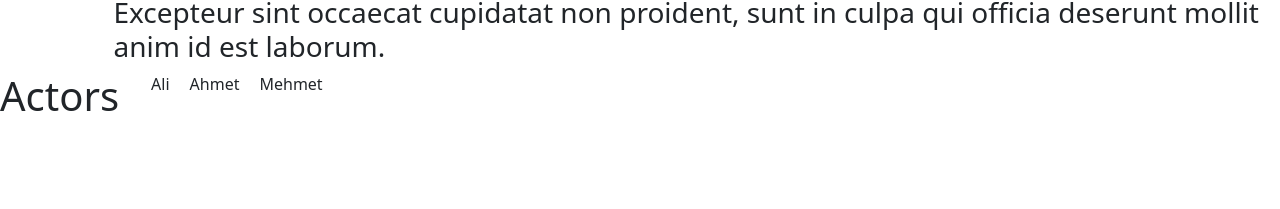
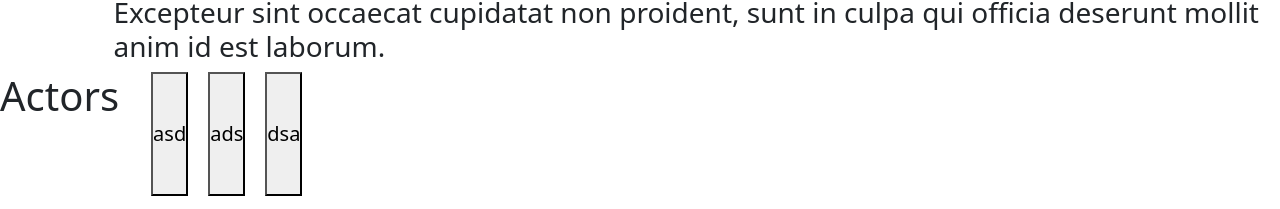
Before and after one commit to creatornadiran/Movie-Tickets-Online-Booking-Site, a React (Create React App) app in the folder frontend/: page / in a window 1280 px wide. Both pictures are taken after a click on the link "Go somewheree". Shown: the part 598-807 px from the top of the page. Built offline with nearby package versions, Linux system fonts and the light colour scheme.

Commit message:
add actorCard

```diff
--- a/frontend/src/components/mainpage/MainpageCardSlider.jsx
+++ b/frontend/src/components/mainpage/MainpageCardSlider.jsx
@@ -56,7 +56,11 @@ const MainpageCardSlider = () => {
                       "9.5",
                       ["2D", "Turkish", "IMAX"],
                       "Lorem ipsum dolor sit amet, consectetur adipisicing elit, sed do eiusmod tempor incididunt ut labore et dolore magna aliqua. Ut enim ad minim veniam, quis nostrud exercitation ullamco laboris nisi ut aliquip ex ea commodo consequat. Duis aute irure dolor in reprehenderit in voluptate velit esse cillum dolore eu fugiat nulla pariatur. Excepteur sint occaecat cupidatat non proident, sunt in culpa qui officia deserunt mollit anim id est laborum.",
-                      ["Ali", "Ahmet", "Mehmet"],
+                      [
+                        { image: "", name: "asd", roleName: "xcv" },
+                        { image: "", name: "ads", roleName: "cxz" },
+                        { image: "", name: "dsa", roleName: "xcz" },
+                      ],
                       "2h 40min"
                     );
                   }}
@@ -82,7 +86,11 @@ const MainpageCardSlider = () => {
                       "9.7",
                       ["3D", "English", "IMAX"],
                       "Lorem ipsum dolor sit amet, consectetur adipisicing elit, sed do eiusmod tempor incididunt ut labore et dolore magna aliqua. Ut enim ad minim veniam, quis nostrud exercitation ullamco laboris nisi ut aliquip ex ea commodo consequat. Duis aute irure dolor in reprehenderit in voluptate velit esse cillum dolore eu fugiat nulla pariatur. Excepteur sint occaecat cupidatat non proident, sunt in culpa qui officia deserunt mollit anim id est laborum.",
-                      ["Hasan", "Ahmet", "Mehmet"],
+                      [
+                        { image: "", name: "asd", roleName: "xcv" },
+                        { image: "", name: "ads", roleName: "cxz" },
+                        { image: "", name: "dsa", roleName: "xcz" },
+                      ],
                       "1h 40min"
                     );
                   }}
--- a/frontend/src/components/movie-details/AboutMovie.jsx
+++ b/frontend/src/components/movie-details/AboutMovie.jsx
@@ -1,5 +1,5 @@
 import "./AboutMovie.css";
-
+import ActorCard from "./ActorCard.jsx";
 const AboutMovie = (props) => {
   const actorsList = props.actors;
   return (
@@ -12,7 +12,15 @@ const AboutMovie = (props) => {
         <h1>Actors</h1>
         <ul className="blocks">
           {actorsList.map(function (item, id) {
-            return <li key={id}>{item}</li>;
+            return (
+              <li key={id}>
+                <ActorCard
+                  image={item.image}
+                  name={item.name}
+                  roleName={item.image.roleName}
+                />
+              </li>
+            );
           })}
         </ul>
       </div>
--- /dev/null
+++ b/frontend/src/components/movie-details/ActorCard.jsx
@@ -0,0 +1,14 @@
+const ActorCard = ({ image, name, roleName }) => {
+  return (
+    <button>
+      <div style={{ backgroundImage: `url(${image})` }} className="bg-actor">
+        <div className="d">
+          <h3 className="mb-5">{roleName}</h3>
+          <h5 className="mb-5">{name}</h5>
+        </div>
+      </div>
+    </button>
+  );
+};
+
+export default ActorCard;
```
